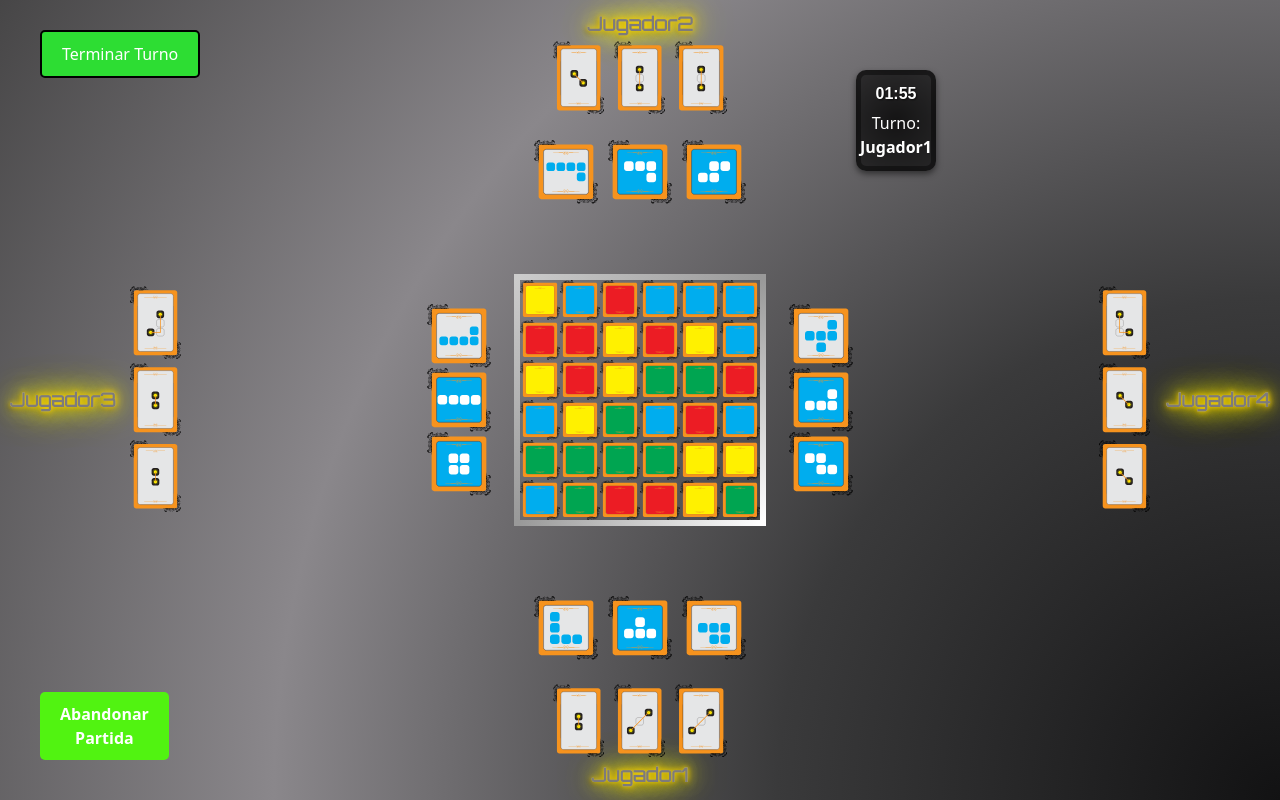
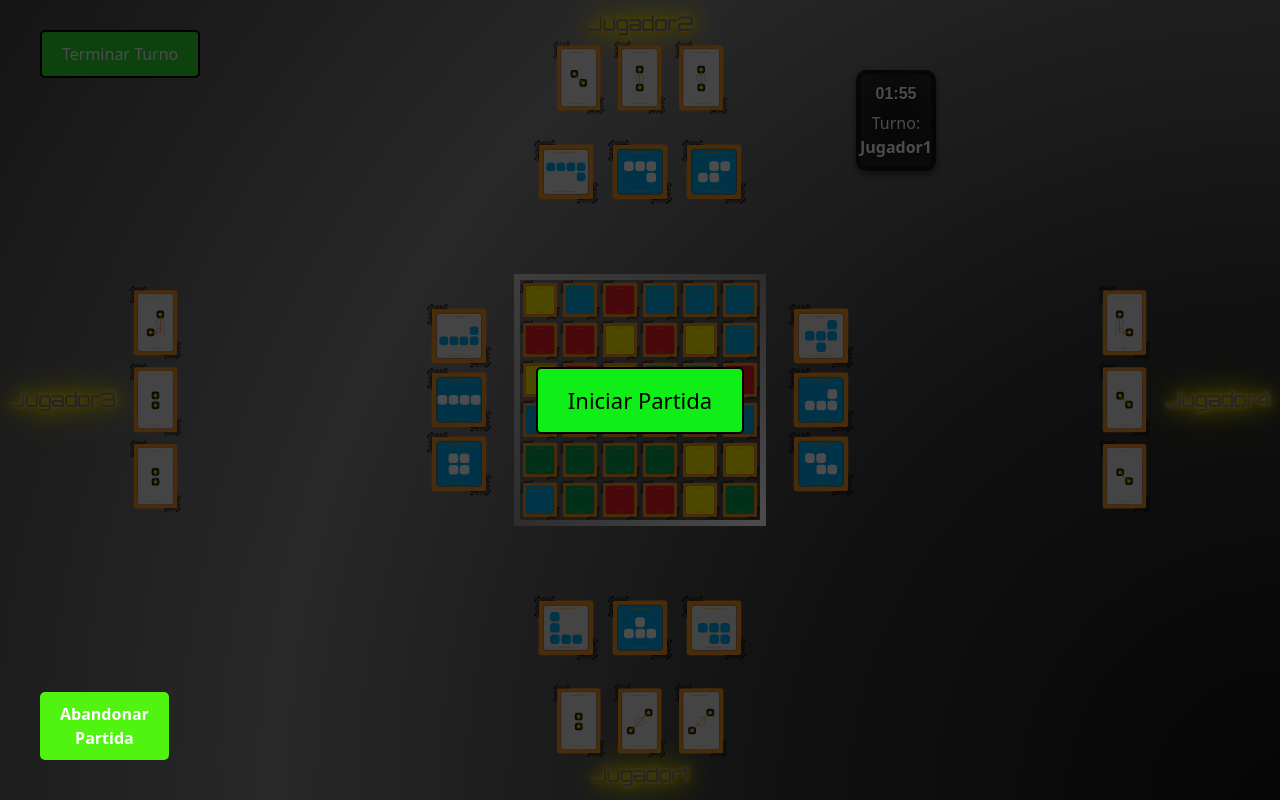
Before and after one commit to HoodedHackers/Frontend, a React (Vite) app: page /Partida/1 in a window 1280 px wide. Built offline with nearby package versions, Linux system fonts and the light colour scheme; no server answers.

Commit message:
Integrado Boton de Iniciar Partida. No andan los test de Jugadores ni de Listar Partida

```diff
--- a/src/components/Partida/Partida.css
+++ b/src/components/Partida/Partida.css
@@ -71,7 +71,7 @@
   position: absolute; /* Permite colocar el contenedor en una posición específica */
   bottom: 20px; /* Distancia desde el borde inferior */
   left: 20px; /* Distancia desde el borde izquierdo */
-  z-index: 2; /* Asegúrate de que el botón esté encima de otros elementos */
+  z-index: 11; /* Asegúrate de que el botón esté encima de otros elementos */
 }
 
 .pasar-turno-container {
@@ -81,7 +81,6 @@
   top: 30px; /* Ajusta esta propiedad según sea necesario */
   left: 20px; /* Mueve el contenedor hacia la izquierda */
 }
-
 
 .startButton {
   z-index: 20; /* Asegúrate de que el botón esté encima de la superposición */
--- a/src/components/Partida/Partida.jsx
+++ b/src/components/Partida/Partida.jsx
@@ -3,6 +3,7 @@ import Jugador from "./jugador/jugador.jsx";
 import ContainerCartasMovimiento from "./carta_movimiento/container_cartas_movimiento.jsx";
 import Tablero_Container from "./tablero/tablero_container.jsx";
 import Mazo_Carta_Figura from "./carta_figura/mazo_carta_figura.jsx";
+import Iniciar_Partida from "./iniciar_partida/iniciar_partida.jsx";
 import Abandonar_Partida from "./abandonar_partida/abandonar_partida.jsx";
 import Pasar_Turno from "./pasar_turno/pasar_turno.jsx";
 import Temporizador from "./temporizador/temporizador.jsx";
@@ -80,6 +81,13 @@ function Partida() {
   };
 
   useEffect(() => {
+    // Limpieza al desmontar el componente, si es necesario
+    return () => {
+      localStorage.removeItem("partidaIniciada"); // Opcional, si quieres resetear esto cuando se desmonte
+    };
+  }, []);
+
+  useEffect(() => {
     // Guardar el tiempo restante en localStorage cada vez que cambie
     localStorage.setItem("timeLeft", timeLeft);
   }, [timeLeft]);
@@ -106,6 +114,9 @@ function Partida() {
       </div>
       <div >
         <Mazo_Carta_Figura />
+      </div>
+      <div>
+      {!partidaIniciada && <Iniciar_Partida onIniciar={manejarInicioPartida} />}
       </div>
       <div className="abandonar-partida-container">
         <Abandonar_Partida />
--- a/src/components/Partida/abandonar_partida/abandonar_partida.jsx
+++ b/src/components/Partida/abandonar_partida/abandonar_partida.jsx
@@ -36,7 +36,7 @@ const Abandonar_Partida = () => {
 
                 localStorage.setItem('jugadores', JSON.stringify(jugadoresActualizados));
 
-                navigate('/opciones');
+                navigate('/Opciones');
             } else if (response.status === 404) {
                 setError('Lobby no encontrado.');
             } else if (response.status === 412) {
@@ -48,6 +48,7 @@ const Abandonar_Partida = () => {
             setError('Error de conexión con el servidor.');
         } finally {
             setLoading(false);
+            navigate('/Opciones'); // OBVIAMENTE HAY QUE CAMBIAR ESTO
         }
     };
 
--- /dev/null
+++ b/src/components/Partida/iniciar_partida/iniciar_partida.jsx
@@ -0,0 +1,45 @@
+import React, { useState } from 'react';
+import styles from './iniciar_partida.module.css';
+
+function Iniciar_Partida ({ onIniciar }) {
+  const [loading, setLoading] = useState(false);
+
+  const handleIniciar = async () => {
+    setLoading(true);
+
+    // Simulación de llamada al backend para iniciar la partida
+    try {
+      const response = await fetch("https://httpbin.org/post", {
+        method: "POST",
+        headers: {
+          "Content-Type": "application/json",
+        },
+        body: JSON.stringify({ action: 'startGame' }),
+      });
+
+      if (!response.ok) {
+        throw new Error('Error al iniciar la partida');
+      }
+
+      onIniciar();  // Llamar al callback para notificar que la partida ha comenzado
+      setLoading(false);
+    } catch (error) {
+      console.error('Error al iniciar la partida:', error);
+      setLoading(false);
+    }
+  };
+
+  return (
+    <div className={styles.overlay}>
+      <button
+        className={styles.startButton}
+        onClick={handleIniciar}
+        disabled={loading}
+      >
+        {loading ? 'Iniciando...' : 'Iniciar Partida'}
+      </button>
+    </div>
+  );
+};
+
+export default Iniciar_Partida;
--- /dev/null
+++ b/src/components/Partida/iniciar_partida/iniciar_partida.module.css
@@ -0,0 +1,34 @@
+.overlay {
+    position: absolute;
+    top: 0;
+    left: 0;
+    right: 0;
+    bottom: 0;
+    background: rgba(0, 0, 0, 0.7); /* Opacidad para oscurecer */
+    z-index: 10;
+    display: flex;
+    justify-content: center;
+    align-items: center;
+  }
+
+  .startButton {
+    z-index: 20;
+    padding: 15px 30px;
+    font-size: 22px;
+    background-color: #10ee18; /* Color de fondo */
+    color: black; /* Letras negras */
+    border: 2px solid black; /* Borde negro */
+    border-radius: 5px;
+    cursor: pointer;
+    transition: background-color 0.3s, border 0.3s; /* Transición suave */
+  }
+
+  .startButton:hover {
+    background-color: #e75410; /* Cambiar el color de fondo al hacer hover */
+    border: 3px solid black; /* Aumentar el borde al hacer hover */
+  }
+
+  .startButton:disabled {
+    opacity: 0.5;
+    cursor: not-allowed;
+  }
```
Also changed, not shown: 1 other file (tests, documents, lock files or other folders).
